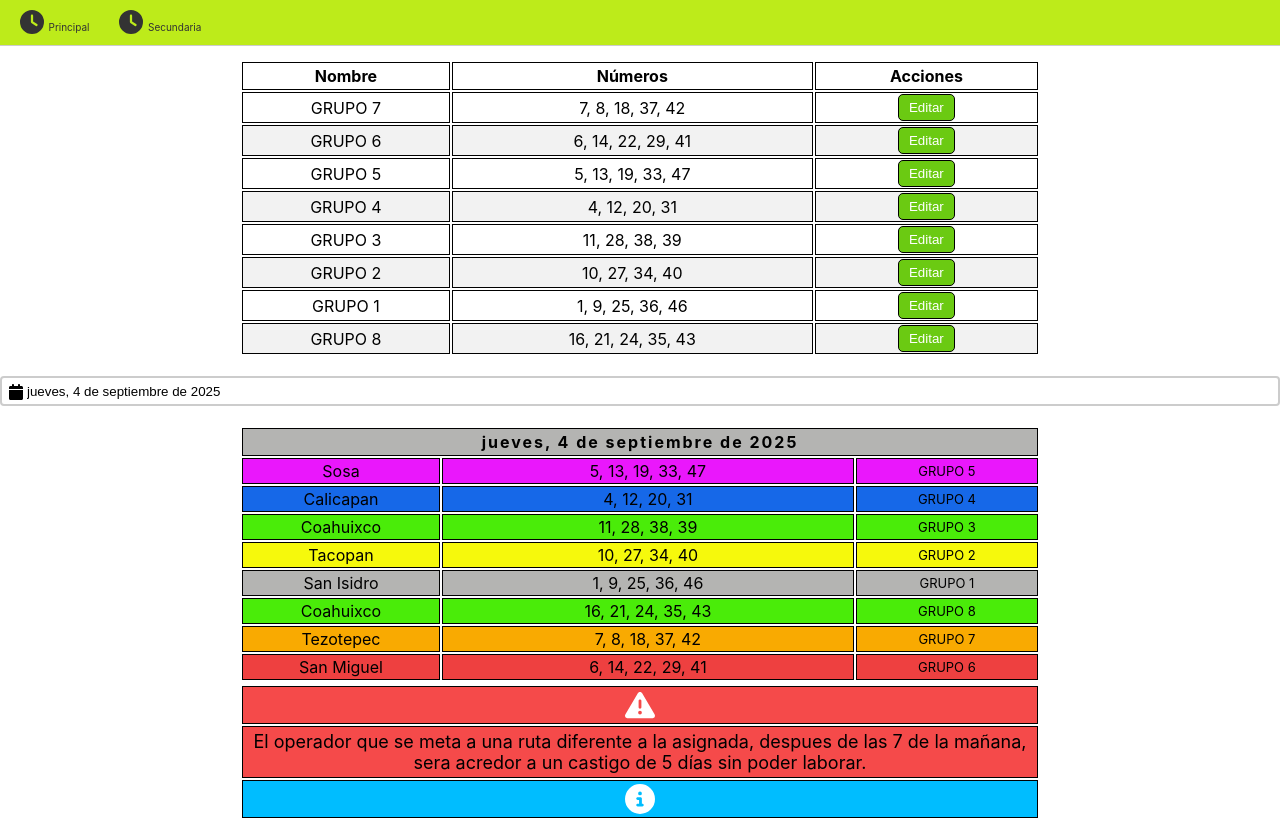
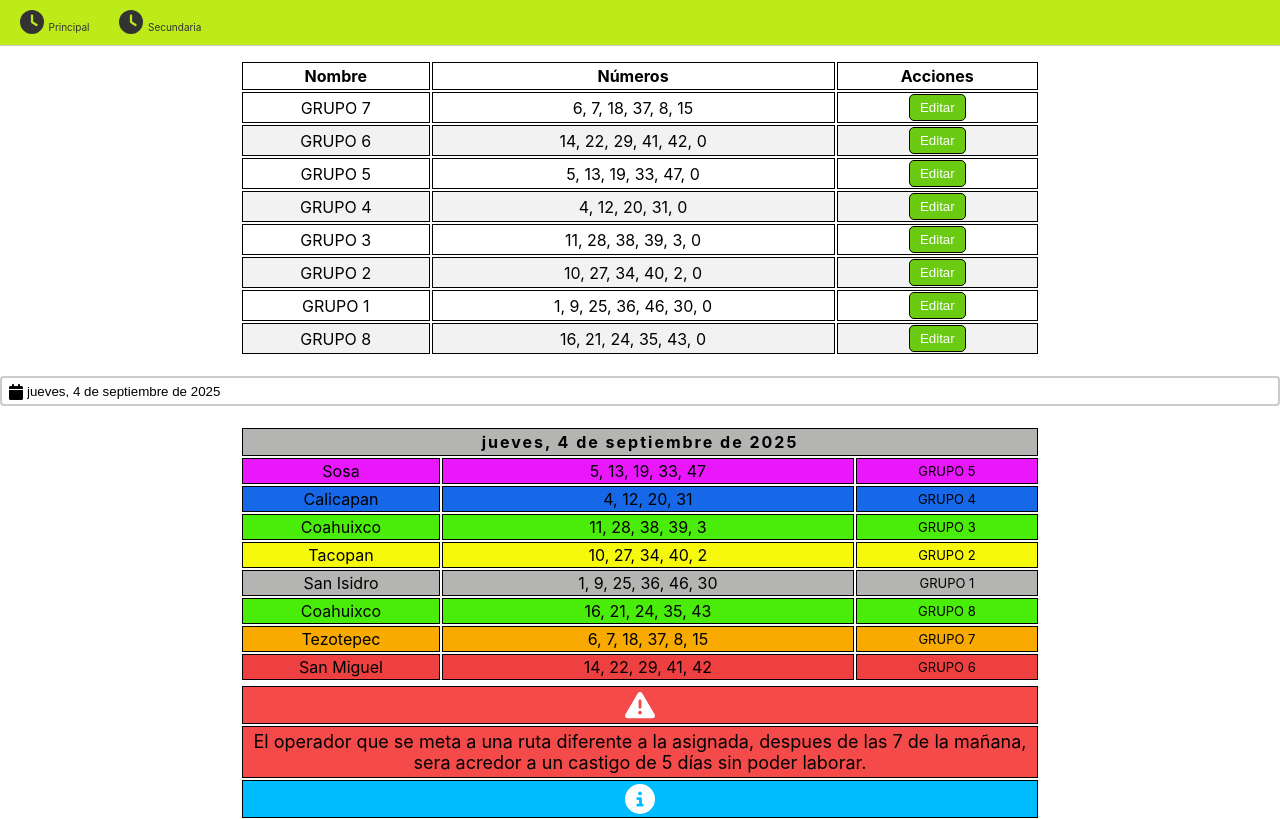
Before and after one commit to ingeabraham23/horarios, a React (Vite) app: page /#/secundaria in a window 1280 px wide. Shown: the top 819 px of the page. Built offline with nearby package versions, Linux system fonts and the light colour scheme.

Commit message:
cambio de grupo la unidad 42 y 6

```diff
--- a/src/components/Principal.jsx
+++ b/src/components/Principal.jsx
@@ -16,13 +16,13 @@ function Principal() {
   const [fechaSeleccionada, setFechaSeleccionada] = useState(fechaActual); // Estado para la fecha seleccionada en el DatePicker, se inicializa con la fecha en que se esta ejecutando la aplicación
 
   const [grupos, setGrupos] = useState([
-    { nombre: "GRUPO 7", numeros: [7, 8, 18, 37, 42, 0] },//15
-    { nombre: "GRUPO 6", numeros: [6, 14, 22, 29, 41, 0] },
+    { nombre: "GRUPO 7", numeros: [6, 7, 8, 18, 37, 8, 15] },
+    { nombre: "GRUPO 6", numeros: [14, 22, 29, 41, 42, 0] },
     { nombre: "GRUPO 5", numeros: [5, 13, 19, 33, 47, 0] },
     { nombre: "GRUPO 4", numeros: [4, 12, 20, 31, 0] },
-    { nombre: "GRUPO 3", numeros: [11, 28, 38, 39, 0] },//3
-    { nombre: "GRUPO 2", numeros: [10, 27, 34, 40, 0] },//2
-    { nombre: "GRUPO 1", numeros: [1, 9, 25, 36, 46, 0] },//30
+    { nombre: "GRUPO 3", numeros: [11, 28, 38, 39, 3, 0] },
+    { nombre: "GRUPO 2", numeros: [10, 27, 34, 40, 2, 0] },
+    { nombre: "GRUPO 1", numeros: [1, 9, 25, 36, 46, 30, 0] },
     { nombre: "GRUPO 8", numeros: [16, 21, 24, 35, 43, 0] },
   ]); // Estado para los grupos de Unidades
 
--- a/src/components/Secundaria.jsx
+++ b/src/components/Secundaria.jsx
@@ -16,14 +16,14 @@ function Secundaria() {
   const [fechaSeleccionada, setFechaSeleccionada] = useState(fechaActual); // Estado para la fecha seleccionada en el DatePicker, se inicializa con la fecha en que se esta ejecutando la aplicación
 
   const [grupos, setGrupos] = useState([
-      { nombre: "GRUPO 7", numeros: [7, 8, 18, 37, 42] },//15
-      { nombre: "GRUPO 6", numeros: [6, 14, 22, 29, 41] },
-      { nombre: "GRUPO 5", numeros: [5, 13, 19, 33, 47] },
-      { nombre: "GRUPO 4", numeros: [4, 12, 20, 31] },
-      { nombre: "GRUPO 3", numeros: [11, 28, 38, 39] },//3
-      { nombre: "GRUPO 2", numeros: [10, 27, 34, 40] },//2
-      { nombre: "GRUPO 1", numeros: [1, 9, 25, 36, 46] },//30
-      { nombre: "GRUPO 8", numeros: [16, 21, 24, 35, 43] },
+      { nombre: "GRUPO 7", numeros: [6, 7, 18, 37, 8, 15] },
+      { nombre: "GRUPO 6", numeros: [14, 22, 29, 41, 42, 0] },
+      { nombre: "GRUPO 5", numeros: [5, 13, 19, 33, 47, 0] },
+      { nombre: "GRUPO 4", numeros: [4, 12, 20, 31, 0] },
+      { nombre: "GRUPO 3", numeros: [11, 28, 38, 39, 3, 0] },
+      { nombre: "GRUPO 2", numeros: [10, 27, 34, 40, 2, 0] },
+      { nombre: "GRUPO 1", numeros: [1, 9, 25, 36, 46, 30, 0] },
+      { nombre: "GRUPO 8", numeros: [16, 21, 24, 35, 43, 0] },
     ]); // Estado para los grupos de Unidades
 
   const gruposRotados = rotarGrupos();
```
